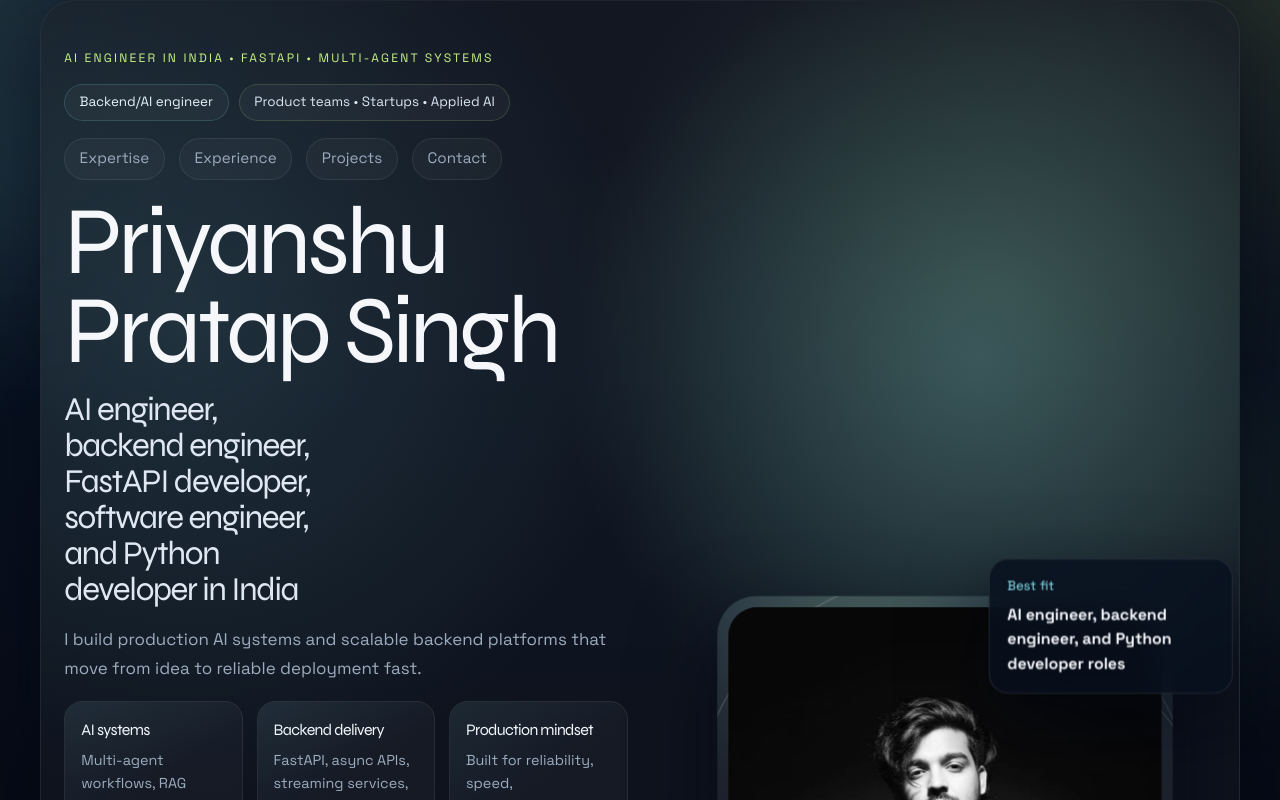
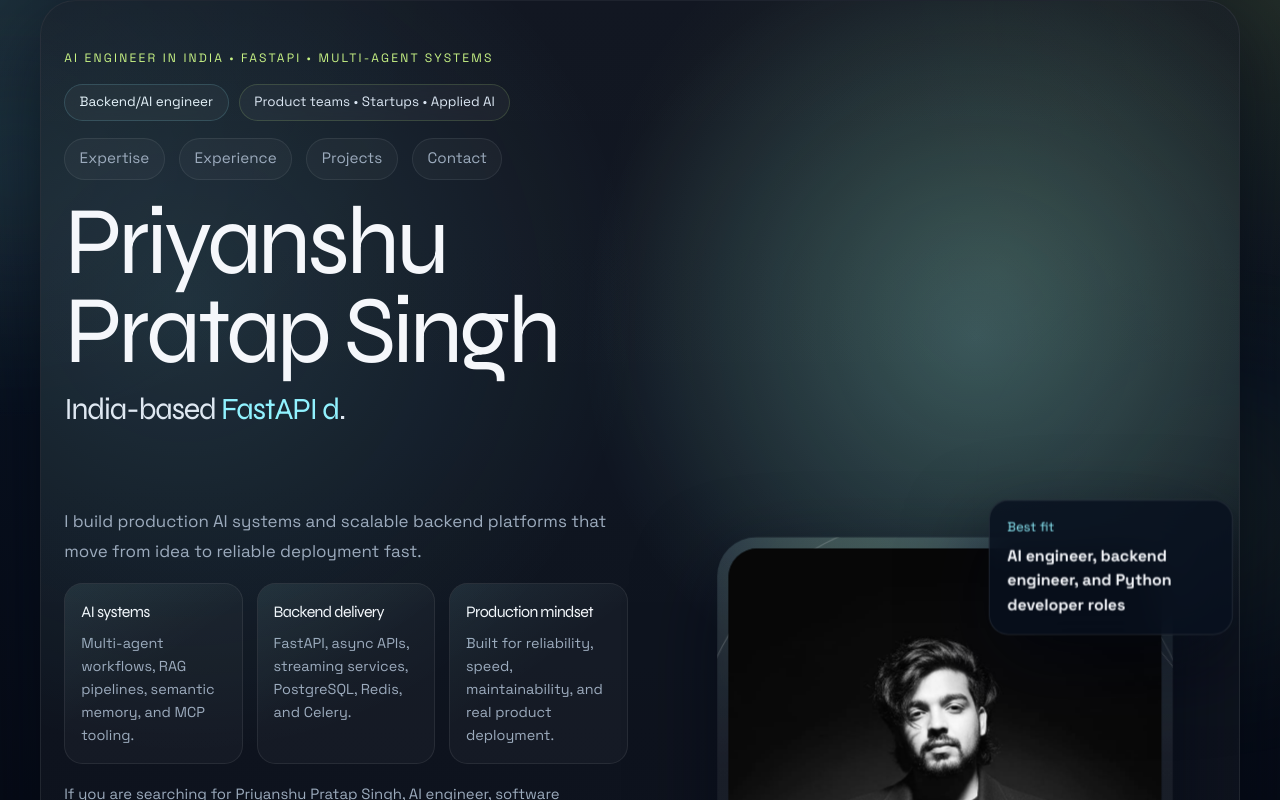
Before and after one commit to Priyanshu-pps007/priyanshu, a Next.js app: page / in a window 1280 px wide. Shown: the top 800 px of the page. Built offline with nearby package versions, Linux system fonts and the light colour scheme; no server answers.

Commit message:
Add hero role typewriter component and update styles for improved presentation

```diff
--- /dev/null
+++ b/app/components/hero-role-typewriter.tsx
@@ -0,0 +1,82 @@
+"use client";
+
+import { useEffect, useState } from "react";
+
+const roles = [
+  "AI engineer",
+  "backend engineer",
+  "FastAPI developer",
+  "software engineer",
+  "Python developer",
+] as const;
+
+const typingDelay = 75;
+const deletingDelay = 42;
+const holdDelay = 1450;
+
+export function HeroRoleTypewriter() {
+  const [roleIndex, setRoleIndex] = useState(0);
+  const [displayText, setDisplayText] = useState("");
+  const [isDeleting, setIsDeleting] = useState(false);
+  const [prefersReducedMotion, setPrefersReducedMotion] = useState(false);
+  const fullStaticText =
+    "AI engineer, backend engineer, FastAPI developer, software engineer, and Python developer in India";
+
+  useEffect(() => {
+    const mediaQuery = window.matchMedia("(prefers-reduced-motion: reduce)");
+    const updatePreference = () => setPrefersReducedMotion(mediaQuery.matches);
+
+    updatePreference();
+    mediaQuery.addEventListener("change", updatePreference);
+
+    return () => mediaQuery.removeEventListener("change", updatePreference);
+  }, []);
+
+  useEffect(() => {
+    if (prefersReducedMotion) {
+      return;
+    }
+
+    const currentRole = roles[roleIndex];
+    const isComplete = displayText === currentRole;
+    const isEmpty = displayText.length === 0;
+
+    const timeout = window.setTimeout(
+      () => {
+        if (!isDeleting) {
+          if (isComplete) {
+            setIsDeleting(true);
+            return;
+          }
+
+          setDisplayText(currentRole.slice(0, displayText.length + 1));
+          return;
+        }
+
+        if (!isEmpty) {
+          setDisplayText(currentRole.slice(0, displayText.length - 1));
+          return;
+        }
+
+        setIsDeleting(false);
+        setRoleIndex((current) => (current + 1) % roles.length);
+      },
+      isDeleting ? (isEmpty ? typingDelay : deletingDelay) : isComplete ? holdDelay : typingDelay
+    );
+
+    return () => window.clearTimeout(timeout);
+  }, [displayText, isDeleting, prefersReducedMotion, roleIndex]);
+
+  if (prefersReducedMotion) {
+    return <span className="hero-typewriter-static">{fullStaticText}</span>;
+  }
+
+  return (
+    <span className="hero-typewriter" aria-label="AI engineer, backend engineer, FastAPI developer, software engineer, and Python developer in India">
+      <span className="hero-typewriter-prefix">India-based </span>
+      <span className="hero-typewriter-word">{displayText}</span>
+      <span className="hero-typewriter-suffix">.</span>
+      <span className="hero-typewriter-caret" aria-hidden="true" />
+    </span>
+  );
+}
--- a/app/globals.css
+++ b/app/globals.css
@@ -304,10 +304,36 @@ h3 {
 }
 
 .hero-title-support {
-  max-width: 14ch;
+  max-width: 18ch;
   color: #dfe8f2;
-  font-size: clamp(1.35rem, 2.6vw, 2.1rem);
-  line-height: 1.08;
+  min-height: 3.2em;
+  font-size: clamp(1.28rem, 2.4vw, 1.95rem);
+  line-height: 1.12;
+}
+
+.hero-typewriter,
+.hero-typewriter-static {
+  display: inline;
+  color: #dfe8f2;
+}
+
+.hero-typewriter-prefix,
+.hero-typewriter-suffix {
+  color: #dfe8f2;
+}
+
+.hero-typewriter-word {
+  color: var(--accent-strong);
+}
+
+.hero-typewriter-caret {
+  display: inline-block;
+  width: 0.08em;
+  height: 0.95em;
+  margin-left: 0.12em;
+  vertical-align: -0.08em;
+  background: var(--accent);
+  animation: blink-caret 900ms steps(1) infinite;
 }
 
 .hero-seo-copy {
@@ -971,6 +997,17 @@ textarea {
   }
 }
 
+@keyframes blink-caret {
+  0%,
+  45% {
+    opacity: 1;
+  }
+  50%,
+  100% {
+    opacity: 0;
+  }
+}
+
 @media (max-width: 1024px) {
   .hero-grid,
   .hero-summary-grid,
@@ -1049,6 +1086,11 @@ textarea {
 
   .hero-status-row {
     gap: 0.55rem;
+  }
+
+  .hero-title-support {
+    min-height: 4.4em;
+    max-width: 12ch;
   }
 
   .field-grid,
@@ -1162,7 +1204,8 @@ textarea {
   .portfolio-shell::after,
   .portrait-orbit,
   .floating-card,
-  .form-toast {
+  .form-toast,
+  .hero-typewriter-caret {
     animation: none !important;
   }
 
--- a/app/page.tsx
+++ b/app/page.tsx
@@ -2,6 +2,7 @@ import type { Metadata } from "next";
 import Image from "next/image";
 
 import { ContactForm } from "@/app/components/contact-form";
+import { HeroRoleTypewriter } from "@/app/components/hero-role-typewriter";
 import { ScrollAnimations } from "@/app/components/scroll-animations";
 import {
   education,
@@ -219,7 +220,7 @@ export default function Home() {
             </nav>
             <h1 data-animate-child>{siteConfig.name}</h1>
             <h2 className="hero-title-support" data-animate-child>
-              {siteConfig.expertiseTitle}
+              <HeroRoleTypewriter />
             </h2>
             <p className="hero-lead" data-animate-child>
               I build production AI systems and scalable backend platforms that move from idea to
```
